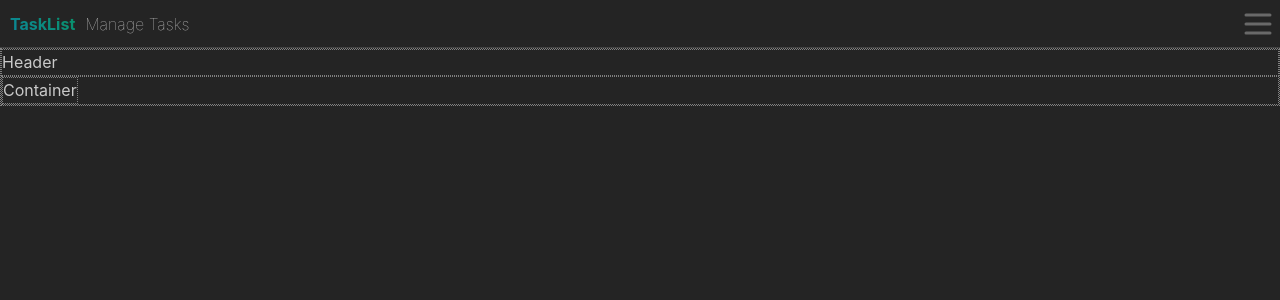
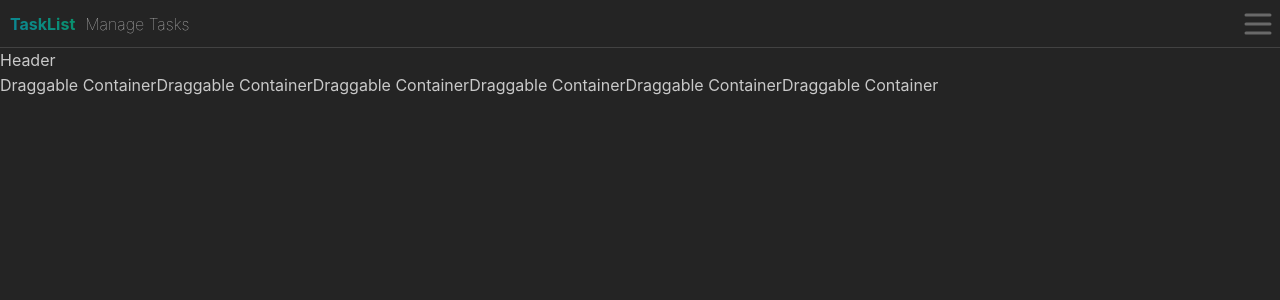
Before and after one commit to DanielSerio/nestjs-react-tasklist, a React (Vite) app in the folder client/: page / in a window 1280 px wide. Shown: the top 300 px of the page. Built offline with nearby package versions, Linux system fonts and the light colour scheme.

Commit message:
base components for kanban body

```diff
--- a/client/src/components/kanban/Kanban.tsx
+++ b/client/src/components/kanban/Kanban.tsx
@@ -1,12 +1,15 @@
 import { Box, Flex } from "@mantine/core";
+import { StaticKanban } from "./body/StaticKanban";
+import { DraggableKanban } from "./body/DraggableKanban";
 
 export function Kanban() {
   return (
     <Box className="kanban">
       <Flex className="kanban-inner" direction="column">
-        <Flex>Header</Flex>
-        <Flex>
-          <Box>Container</Box>
+        <Flex className="kanban-header">Header</Flex>
+        <Flex className="kanban-body">
+          <StaticKanban />
+          <DraggableKanban />
         </Flex>
       </Flex>
     </Box>
--- /dev/null
+++ b/client/src/components/kanban/body/DraggableKanban.tsx
@@ -0,0 +1,14 @@
+import { Box, Flex } from "@mantine/core";
+
+export function DraggableKanban() {
+  return (
+    <Flex className="draggable-containers">
+      <Box>Draggable Container</Box>
+      <Box>Draggable Container</Box>
+      <Box>Draggable Container</Box>
+      <Box>Draggable Container</Box>
+      <Box>Draggable Container</Box>
+      <Box>Draggable Container</Box>
+    </Flex>
+  );
+}
--- /dev/null
+++ b/client/src/components/kanban/body/StaticKanban.tsx
@@ -0,0 +1,14 @@
+import { Box, Flex } from "@mantine/core";
+
+export function StaticKanban() {
+  return (
+    <Flex direction="column" className="containers">
+      <Box>Static Container</Box>
+      <Box>Static Container</Box>
+      <Box>Static Container</Box>
+      <Box>Static Container</Box>
+      <Box>Static Container</Box>
+      <Box>Static Container</Box>
+    </Flex>
+  );
+}
--- a/client/src/styles/module/kanban/_root.scss
+++ b/client/src/styles/module/kanban/_root.scss
@@ -1,5 +1,35 @@
 .kanban {
-  * {
-    border: 1px dotted grey;
+  position: absolute;
+  height: calc(100svh - 48px);
+  top: 48px;
+  left: 0;
+  width: 100%;
+
+  .kanban-inner {
+    container-type: size;
+    container-name: kanban;
   }
 }
+
+//small screens/default
+.kanban-body {
+  .draggable-containers {
+    display: none;
+  }
+
+  .containers {
+    display: flex;
+  }
+}
+//large screens
+@container kanban (min-width: 1200px) {
+  .kanban .kanban-body {
+    .containers {
+      display: none;
+    }
+
+    .draggable-containers {
+      display: flex;
+    }
+  }
+}
```
